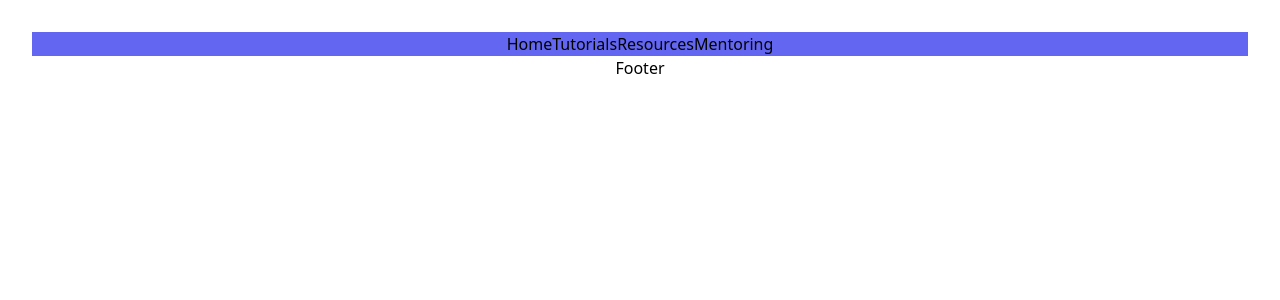
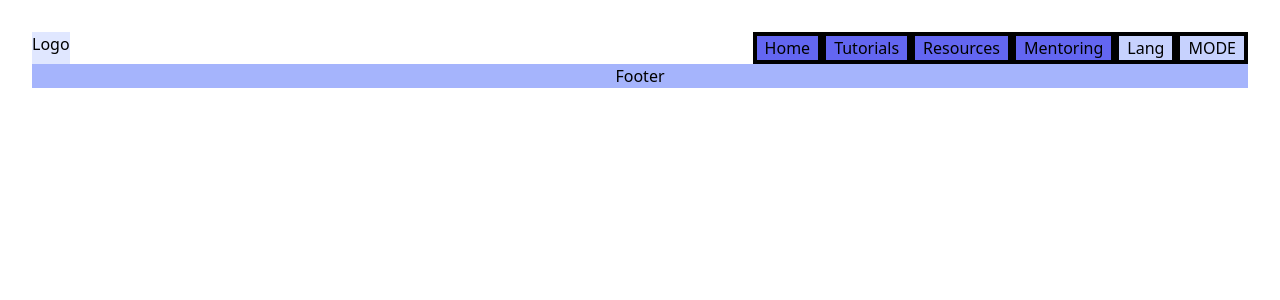
Before and after one commit to brauliobolano/dev-resources, a React (Vite) app: page / in a window 1280 px wide. Shown: the top 300 px of the page. Built offline with nearby package versions, Linux system fonts and the light colour scheme.

Commit message:
Navigation updated

```diff
--- a/src/components/Footer.jsx
+++ b/src/components/Footer.jsx
@@ -2,7 +2,7 @@ import './Footer.css';
 const Footer = () => {
     return (
         <>
-        <div className="Footer">
+        <div className="bg-indigo-300">
             <p>Footer</p>
         </div>
         </>
--- a/src/components/Navigation.jsx
+++ b/src/components/Navigation.jsx
@@ -1,14 +1,28 @@
 
 const Navigation = () => {
+    /*  */
     return (
-        <div>
-            <div className="bg-indigo-500">
-                <ul className="content-normal inline-flex">
-                    <li>Home</li>
-                    <li>Tutorials</li>
-                    <li>Resources</li>
-                    <li>Mentoring</li>
+        <div className="inline flex justify-between">
+            <div className="bg-indigo-100">
+                <ul>
+                    <li>Logo</li>
                 </ul>
+            </div>
+            <div className="flex justify-end" id="Left">
+                <div className="bg-indigo-500">
+                    <ul className="flex justify-end">
+                        <li className="border-black border-4 px-2" >Home</li>
+                        <li className="border-black border-4 px-2">Tutorials</li>
+                        <li className="border-black border-4 px-2">Resources</li>
+                        <li className="border-black border-4 px-2">Mentoring</li>
+                    </ul>
+                </div>
+                <div className="bg-indigo-200">
+                    <ul className="flex justify-end">
+                        <li className="border-black border-4 px-2">Lang</li>
+                        <li className="border-black border-4 px-2">MODE</li>
+                    </ul>
+                </div>
             </div>
         </div>
     );
--- a/src/index.css
+++ b/src/index.css
@@ -1,3 +1,8 @@
 @import 'tailwindcss/base';
 @import 'tailwindcss/components';
 @import 'tailwindcss/utilities';
+
+* {
+  box-sizing: border-box;
+  overflow: hidden;
+}
```
